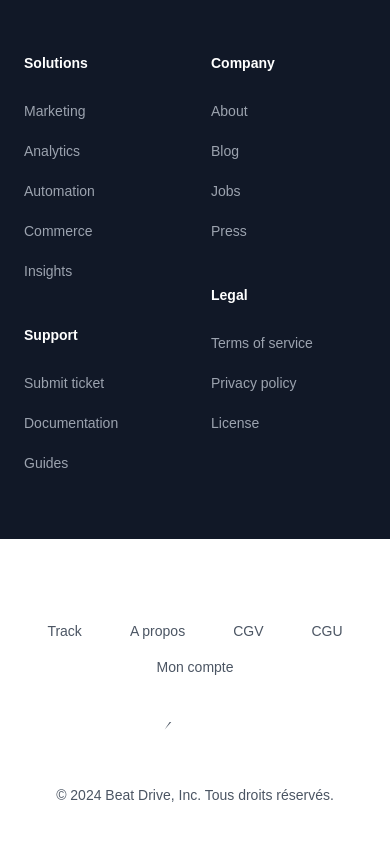
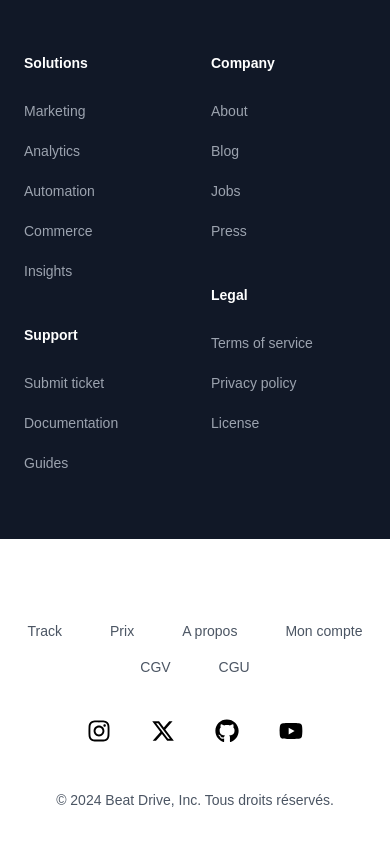
Before and after one commit to killian-doume/beatdrive_front, a Next.js app: page /pricing in a window 390 px wide. Shown: the part 4022-4866 px from the top of the page. Built offline with nearby package versions, Linux system fonts and the light colour scheme.

Commit message:
feat home

```diff
--- a/package.json
+++ b/package.json
@@ -9,6 +9,10 @@
     "lint": "next lint"
   },
   "dependencies": {
+    "@fortawesome/fontawesome-svg-core": "^6.6.0",
+    "@fortawesome/free-brands-svg-icons": "^6.6.0",
+    "@fortawesome/free-solid-svg-icons": "^6.6.0",
+    "@fortawesome/react-fontawesome": "^0.2.2",
     "@headlessui/react": "^2.2.0",
     "@heroicons/react": "^2.1.5",
     "@types/three": "^0.169.0",
--- a/src/app/page.tsx
+++ b/src/app/page.tsx
@@ -1,16 +1,176 @@
-'use client'
-import Header from '@/components/header'
-import Partenaire from '@/components/partenaire'
-import Telechargement from '@/components/telechargement'
+'use client';
+import { useEffect, useState } from 'react';
+import Header from '@/components/header';
+import Partenaire from '@/components/partenaire';
+import Telechargement from '@/components/telechargement';
+import { FontAwesomeIcon } from '@fortawesome/react-fontawesome';
+import { faPlay, faPause, faVolumeUp, faTimes } from '@fortawesome/free-solid-svg-icons';
+import { ShoppingBagIcon } from '@heroicons/react/24/outline';
+
+interface Track {
+  cover: string;
+  audio: string;
+  title: string;
+  artist: string;
+}
+
+function AudioPlayer({ track, onClose }: { track: Track; onClose: () => void }) {
+  const [isPlaying, setIsPlaying] = useState(false);
+  const [volume, setVolume] = useState(1); // Volume (1 = 100%)
+  const audioRef = useState(new Audio(track.audio))[0];
+
+  useEffect(() => {
+    audioRef.volume = volume;
+    if (isPlaying) {
+      audioRef.play();
+    } else {
+      audioRef.pause();
+    }
+
+    return () => {
+      audioRef.pause();
+    };
+  }, [isPlaying, audioRef, volume]);
+
+  return (
+    <div className="fixed bottom-0 left-0 right-0 bg-black text-white p-2 flex items-center justify-between shadow-lg">
+      {/* Left: Track Cover, Shopping Bag Icon, and Info */}
+      <div className="flex items-center">
+        <img src={track.cover} alt="Track cover" className="w-10 h-10 rounded-md" />
+        <button className="p-2 focus:outline-none" onClick={() => alert('Ajouter au panier')}>
+          <ShoppingBagIcon className="w-6 h-6 text-white" />
+        </button>
+        <div className="ml-2 text-sm">
+          <p className="font-semibold">{track.title}</p>
+          <p className="text-xs text-gray-400">{track.artist}</p>
+        </div>
+      </div>
+      {/* Center: Playback Controls */}
+      <div className="flex items-center">
+        <button onClick={() => setIsPlaying(!isPlaying)} className="text-xl mr-2">
+          <FontAwesomeIcon icon={isPlaying ? faPause : faPlay} />
+        </button>
+      </div>
+      {/* Right: Volume Control and Close Button */}
+      <div className="flex items-center">
+        <FontAwesomeIcon icon={faVolumeUp} className="mr-2" />
+        <input
+          type="range"
+          min="0"
+          max="1"
+          step="0.01"
+          value={volume}
+          onChange={(e) => setVolume(parseFloat(e.target.value))}
+          className="w-16"
+        />
+        <button onClick={onClose} className="ml-4 text-lg">
+          <FontAwesomeIcon icon={faTimes} /> {/* Close Icon */}
+        </button>
+      </div>
+    </div>
+  );
+}
 
 export default function Page() {
+  const [covers, setCovers] = useState<Track[]>([]);
+  const [currentCoverIndex, setCurrentCoverIndex] = useState(0);
+  const [activeTrack, setActiveTrack] = useState<Track | null>(null);
+  const [hoveredTrack, setHoveredTrack] = useState<Track | null>(null);
+  const [isHovered, setIsHovered] = useState(false);
 
+  useEffect(() => {
+    const fetchTracks = async () => {
+      try {
+        const response = await fetch(`${process.env.NEXT_PUBLIC_API_URL}/api/track`);
+        const data: Track[] = await response.json();
+        const latestCovers = data.slice(-3).map((track) => ({
+          cover: track.cover,
+          audio: track.audio,
+          title: track.title,
+          artist: track.artist,
+        }));
+        setCovers(latestCovers);
+      } catch (error) {
+        console.error('Erreur lors de la récupération des pistes:', error);
+      }
+    };
+    fetchTracks();
+  }, []);
+
+  useEffect(() => {
+    if (covers.length > 0 && !isHovered) {
+      const interval = setInterval(() => {
+        setCurrentCoverIndex((prevIndex) => (prevIndex + 1) % covers.length);
+      }, 10000); // Change every 10 seconds
+
+      return () => clearInterval(interval);
+    }
+  }, [covers, isHovered]);
+
+  const handlePlayTrack = (track: Track) => {
+    setActiveTrack(track);
+  };
 
   return (
     <>
-     <Header />
-      <Partenaire/>
-      <Telechargement/>
+      <Header />
+      <div className="bg-black py-8">
+        <div className="container mx-auto flex items-center justify-between max-w-5xl">
+          {/* Left Side: Text and Search Bar */}
+          <div className="w-full md:w-1/2 flex flex-col items-start mr-8">
+            <h2 className="text-white text-lg font-semibold mb-4">Votre premier hit commence ici</h2>
+            <div className="flex items-center bg-gray-200 p-2 rounded-full shadow-md w-full">
+              <input
+                type="text"
+                placeholder="Recherchez votre hit..."
+                className="bg-transparent outline-none flex-grow px-2 text-gray-700"
+              />
+              <button className="bg-blue-600 p-2 rounded-full">
+                <FontAwesomeIcon icon={faPlay} className="text-white" />
+              </button>
+            </div>
+          </div>
+          {/* Right Side: Carousel of Covers */}
+          <div className="w-full md:w-1/2 flex justify-center md:justify-end mt-8 md:mt-0 ml-8">
+            {covers.length > 0 && (
+              <div className="carousel">
+                <div className="relative">
+                  <img
+                    src={covers[currentCoverIndex].cover}
+                    alt={`Cover ${currentCoverIndex + 1}`}
+                    className="rounded-md border border-gray-300 shadow-md max-w-2xl transition-opacity duration-1000 ease-in-out cursor-pointer"
+                    onClick={() => handlePlayTrack(covers[currentCoverIndex])}
+                    onMouseEnter={() => {
+                      setHoveredTrack(covers[currentCoverIndex]);
+                      setIsHovered(true); // Stop the carousel
+                    }}
+                    onMouseLeave={() => {
+                      setHoveredTrack(null);
+                      setIsHovered(false); // Resume the carousel
+                    }}
+                  />
+                  {/* Afficher le lecteur sur le hover uniquement sur la couverture */}
+                  {hoveredTrack === covers[currentCoverIndex] && (
+                    <div className="absolute inset-0 flex items-center justify-center bg-black bg-opacity-60 text-white rounded-md">
+                      <button onClick={() => handlePlayTrack(hoveredTrack)} className="text-4xl">
+                        <FontAwesomeIcon icon={faPlay} />
+                      </button>
+                    </div>
+                  )}
+                </div>
+              </div>
+            )}
+          </div>
+        </div>
+      </div>
+
+      <Partenaire />
+      <Telechargement />
+
+      {/* Audio Player at the bottom */}
+      {activeTrack && (
+        <AudioPlayer track={activeTrack} onClose={() => setActiveTrack(null)} />
+      )}
     </>
-  )
+  );
 }
--- a/src/components/footer.tsx
+++ b/src/components/footer.tsx
@@ -1,56 +1,6 @@
 import Link from 'next/link'
-
-const navigation = {
-  main: [
-    { name: 'Track', href: '/track' },
-    { name: 'A propos', href: '/about' },
-    { name: 'CGV', href: '/cgv' },
-    { name: 'CGU', href: '/cgu' },
-    { name: 'Mon compte', href: '/mon-compte' },
-  ],
-  social: [
-    {
-      name: 'Instagram',
-      href: 'https://instagram.com',
-      icon: (props: any) => (
-        <svg fill="currentColor" viewBox="0 0 24 24" {...props}>
-          {/* Icone Instagram */}
-          <path fillRule="evenodd" d="M12.315 2c2.43..." clipRule="evenodd" />
-        </svg>
-      ),
-    },
-    {
-      name: 'X',
-      href: 'https://x.com',
-      icon: (props: any) => (
-        <svg fill="currentColor" viewBox="0 0 24 24" {...props}>
-          {/* Icone X */}
-          <path d="M13.6823 10.6218L20.2391 3H18.6854..." />
-        </svg>
-      ),
-    },
-    {
-      name: 'GitHub',
-      href: 'https://github.com',
-      icon: (props: any) => (
-        <svg fill="currentColor" viewBox="0 0 24 24" {...props}>
-          {/* Icone GitHub */}
-          <path fillRule="evenodd" d="M12 2C6.477..." clipRule="evenodd" />
-        </svg>
-      ),
-    },
-    {
-      name: 'YouTube',
-      href: 'https://youtube.com',
-      icon: (props: any) => (
-        <svg fill="currentColor" viewBox="0 0 24 24" {...props}>
-          {/* Icone YouTube */}
-          <path fillRule="evenodd" d="M19.812 5.418c..." clipRule="evenodd" />
-        </svg>
-      ),
-    },
-  ],
-}
+import { FontAwesomeIcon } from '@fortawesome/react-fontawesome'
+import { faInstagram, faXTwitter, faGithub, faYoutube } from '@fortawesome/free-brands-svg-icons'
 
 export default function Footer() {
   return (
@@ -59,21 +9,41 @@
 
         {/* Navigation principale */}
         <nav aria-label="Footer" className="-mb-6 flex flex-wrap justify-center gap-x-12 gap-y-3 text-sm/6">
-          {navigation.main.map((item) => (
-            <Link key={item.name} href={item.href} className="text-gray-600 hover:text-gray-900">
-              {item.name}
-            </Link>
-          ))}
+          <Link href="/track" className="text-gray-600 hover:text-gray-900">
+            Track
+          </Link>
+          <Link href="/pricing" className="text-gray-600 hover:text-gray-900">
+            Prix
+          </Link>
+          <Link href="/about" className="text-gray-600 hover:text-gray-900">
+            A propos
+          </Link>
+          <Link href="/mon_compte" className="text-gray-600 hover:text-gray-900">
+            Mon compte
+          </Link>
+          <Link href="/cgv" className="text-gray-600 hover:text-gray-900">
+            CGV
+          </Link>
+          <Link href="/cgu" className="text-gray-600 hover:text-gray-900">
+            CGU
+          </Link>
+
         </nav>
 
-        {/* Liens sociaux */}
+        {/* Liens sociaux avec Font Awesome */}
         <div className="mt-16 flex justify-center gap-x-10">
-          {navigation.social.map((item) => (
-            <a key={item.name} href={item.href} target="_blank" rel="noopener noreferrer" className="text-gray-600 hover:text-gray-800">
-              <span className="sr-only">{item.name}</span>
-              <item.icon aria-hidden="true" className="h-6 w-6" />
-            </a>
-          ))}
+          <a href="https://instagram.com" target="_blank" rel="noopener noreferrer" className="text-black hover:text-gray-800">
+            <FontAwesomeIcon icon={faInstagram} className="h-6 w-6" />
+          </a>
+          <a href="https://x.com" target="_blank" rel="noopener noreferrer" className="text-black hover:text-gray-800">
+            <FontAwesomeIcon icon={faXTwitter} className="h-6 w-6" />
+          </a>
+          <a href="https://github.com" target="_blank" rel="noopener noreferrer" className="text-black hover:text-gray-800">
+            <FontAwesomeIcon icon={faGithub} className="h-6 w-6" />
+          </a>
+          <a href="https://youtube.com" target="_blank" rel="noopener noreferrer" className="text-black hover:text-gray-800">
+            <FontAwesomeIcon icon={faYoutube} className="h-6 w-6" />
+          </a>
         </div>
 
         {/* Copyright */}
--- a/src/components/header.tsx
+++ b/src/components/header.tsx
@@ -32,7 +32,7 @@
 
           <PopoverGroup className="hidden lg:flex lg:gap-x-12">
             <Link href="/track" className="text-sm/6 font-semibold text-gray-900">
-              Tracks
+              Track
             </Link>
             <Link href="/pricing" className="text-sm/6 font-semibold text-gray-900">
               Prix
```
Also changed, not shown: 1 other file (tests, documents, lock files or other folders).
